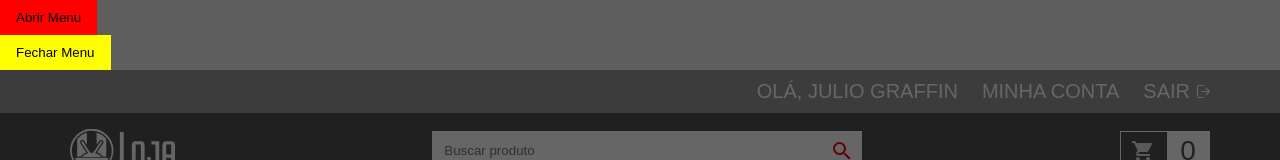
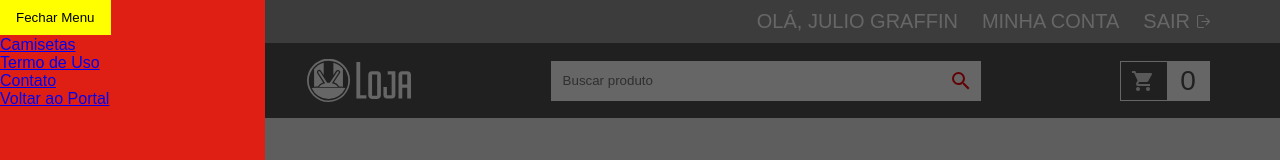
Before and after one commit to jgraffin/woocommerce, a React (Create React App) app in the folder frontend/: page / in a window 1280 px wide. Both pictures are taken after a click on the button "Abrir Menu". Shown: the top 160 px of the page. Built offline with nearby package versions, Linux system fonts and the light colour scheme; no server answers; a web font is replaced by a local one.

Commit message:
Fazendo modal

```diff
--- a/frontend/src/App.js
+++ b/frontend/src/App.js
@@ -1,31 +1,16 @@
-import React, { useState } from 'react';
+import React from 'react';
 import { BrowserRouter as Router } from 'react-router-dom';
 import CarouselContainer from './components/organisms/carouselContainer';
 import Header from './components/organisms/header';
-import Modal from './components/organisms/modal';
 import './sass/App.scss';
 
 const App = () => {
-  const [modalOpen, setModalOpen] = useState(false);
   return (
     <Router>
       <>
         <div className="app-root">
-          <button
-            className="a-button a-button--modal-open"
-            onClick={() => setModalOpen(true)}
-          >
-            Abrir Menu
-          </button>
-          <button
-            className="a-button a-button--modal-close"
-            onClick={() => setModalOpen(false)}
-          >
-            Fechar Menu
-          </button>
           <Header userName="Julio Graffin" />
           <CarouselContainer />
-          {modalOpen && <Modal />}
         </div>
       </>
     </Router>
--- a/frontend/src/components/organisms/Header.jsx
+++ b/frontend/src/components/organisms/Header.jsx
@@ -1,12 +1,28 @@
-import React from 'react';
+import React, { useState } from 'react';
 import { Link } from 'react-router-dom';
 import logo from '../../images/image-tretislogo-loja.svg';
 import Cart from '../molecules/cart';
 import SearchForm from '../molecules/searchForm';
+import Modal from './modal';
 
 const Header = (props) => {
+  const [modalOpen, setModalOpen] = useState(false);
+  const ModalButton = ({ className = '', click, ...modifier }) => {
+    const clickClassName = click ? `a-button--modal-${click}` : '';
+    const propsButton = {
+      className: `a-button ${className} ${clickClassName}`,
+      ...modifier,
+    };
+    return <button {...propsButton} />;
+  };
+
   return (
     <>
+      <ModalButton click="close" onClick={() => setModalOpen(false)}>
+        Fechar Menu
+      </ModalButton>
+      {modalOpen && <Modal />}
+
       <header className="o-header">
         <section className="o-header__account">
           <div className="container">
@@ -21,6 +37,9 @@ const Header = (props) => {
         </section>
         <section className="o-header__navigation">
           <div className="container">
+            <ModalButton click="open" onClick={() => setModalOpen(true)}>
+              Abrir Menu
+            </ModalButton>
             <h1>
               <Link to="/">
                 <img src={logo} alt="Loja Trétis" />
--- a/frontend/src/components/organisms/modal.jsx
+++ b/frontend/src/components/organisms/modal.jsx
@@ -1,9 +1,33 @@
 import React from 'react';
+import { Link } from 'react-router-dom';
 
 const Modal = () => {
   return (
     <>
-      <div className="o-modal"></div>
+      <section className="o-modal">
+        <aside className="o-modal__menu">
+          <ul>
+            <li>
+              <Link to="/">Home</Link>
+            </li>
+            <li>
+              <Link to="/">Canecas</Link>
+            </li>
+            <li>
+              <Link to="/">Camisetas</Link>
+            </li>
+            <li>
+              <Link to="/">Termo de Uso</Link>
+            </li>
+            <li>
+              <Link to="/">Contato</Link>
+            </li>
+            <li>
+              <Link to="/">Voltar ao Portal</Link>
+            </li>
+          </ul>
+        </aside>
+      </section>
     </>
   );
 };
--- a/frontend/src/sass/_atoms/_a-button.scss
+++ b/frontend/src/sass/_atoms/_a-button.scss
@@ -28,13 +28,15 @@
     background: red;
     position: relative;
     padding: 10px 16px;
-    z-index: 9999;
+    z-index: 10;
   }
 
   &--modal-close {
     background: yellow;
-    position: relative;
+    position: fixed;
+    left: 0;
     padding: 10px 16px;
+    top: 0;
     z-index: 9999;
   }
 }
--- a/frontend/src/sass/_organisms/_o-modal.scss
+++ b/frontend/src/sass/_organisms/_o-modal.scss
@@ -1,3 +1,13 @@
+@keyframes slideIn {
+  from {
+    transform: translate3d(-265px, 0, 0);
+  }
+
+  to {
+    transform: translate3d(0, 0, 0);
+  }
+}
+
 .o-modal {
   background-color: rgba(0, 0, 0, 0.6);
   display: block;
@@ -7,4 +17,13 @@
   top: 0;
   width: 100%;
   z-index: 999;
+
+  &__menu {
+    animation: slideIn ease-in-out 0.3s forwards;
+    background-color: $c-05;
+    display: flex;
+    flex-direction: column;
+    height: 100%;
+    width: 265px;
+  }
 }
```
